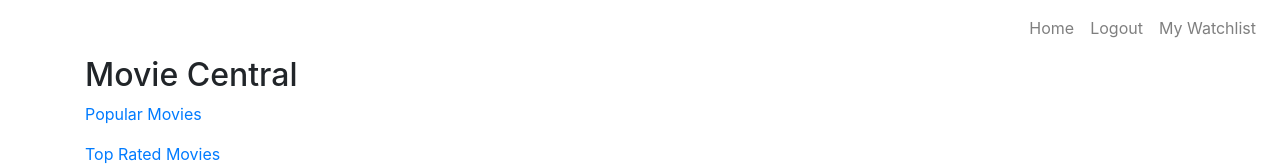
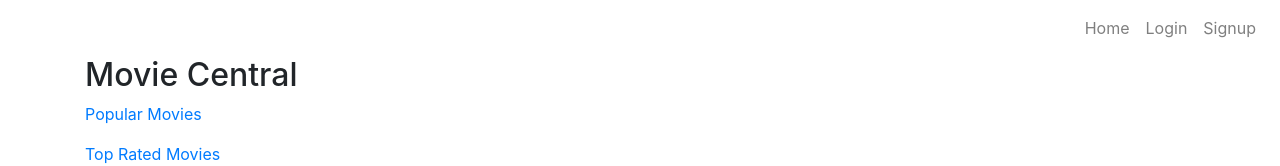
Before and after one commit to rcho100/movie-central-frontend, a React (Create React App) app: page / in a window 1280 px wide. Shown: the top 166 px of the page. Built offline with nearby package versions, Linux system fonts and the light colour scheme; no server answers.

Commit message:
Update conditional to reflect new default currentUser

```diff
--- a/src/components/NavigationBar.js
+++ b/src/components/NavigationBar.js
@@ -8,7 +8,7 @@ const NavigationBar = ({ currentUser }) => {
             <Navbar.Brand href='/'></Navbar.Brand>
             <Navbar.Toggle aria-controls='basic-navbar-nav' />
             <Navbar.Collapse id='basic-navbar-nav'>
-                {Object.keys(currentUser).length === 0 ?
+                {Object.values(currentUser.user).length === 0 ?
                     <Nav className='ml-auto'>
                         <Nav.Item><Nav.Link href='/'>Home</Nav.Link></Nav.Item>
                         <Nav.Item><Nav.Link href='/login'>Login</Nav.Link></Nav.Item>
```
